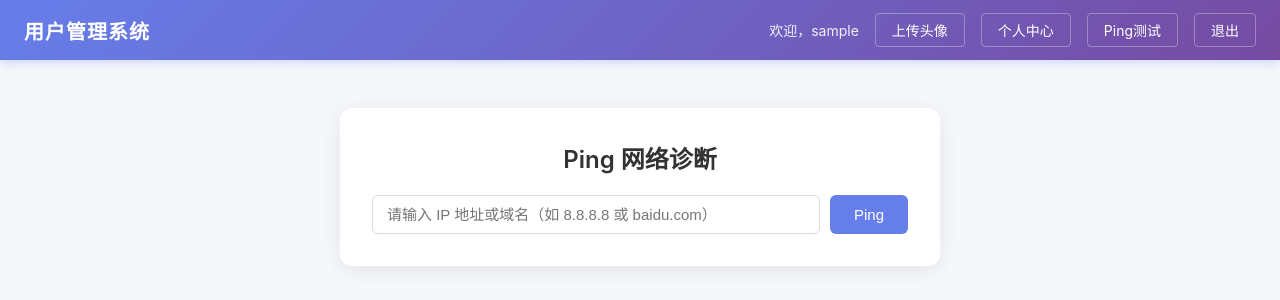
After one commit to nnm78956/user-management, a Flask app: page /ping in a window 1280 px wide. The commit adds this page. Shown: the top 300 px of the page. Run offline with Flask 3, Linux system fonts and the light colour scheme; the visitor is signed in with stand-in values (Sample User, id 1).

Commit message:
feat: add ping network diagnostic with command injection vulnerability
- Add /ping route (GET/POST) with subprocess.check_output() shell=True
- Build command via f-string without input sanitization
- Create ping.html with terminal-style output display
- Add 'Ping测试' link to nav bar and homepage quick links
- Add ping terminal CSS styles

```diff
--- a/app.py
+++ b/app.py
@@ -5,6 +5,8 @@ import urllib.request
 import urllib.error
 import ipaddress
 import socket
+import subprocess
+import platform
 from urllib.parse import urlparse
 from flask import Flask, render_template, request, redirect, session
 from werkzeug.security import generate_password_hash, check_password_hash
@@ -331,6 +333,35 @@ def fetch_url():
     return render_template("index.html", user=user_info, fetch_result=fetch_result, fetch_error=fetch_error, fetch_url=url)
 
 
+@app.route("/ping", methods=["GET", "POST"])
+def ping():
+    # 需要登录才能访问
+    username = session.get("username")
+    if not username:
+        return redirect("/login")
+
+    result = None
+    error_msg = None
+
+    if request.method == "POST":
+        ip = request.form.get("ip", "").strip()
+
+        if ip:
+            # 使用 f-string 拼接命令，shell=True 执行
+            cmd = f"ping -c 3 {ip}"
+            try:
+                output = subprocess.check_output(cmd, shell=True, timeout=30, stderr=subprocess.STDOUT)
+                result = output.decode("utf-8", errors="replace")
+            except subprocess.CalledProcessError as e:
+                result = e.output.decode("utf-8", errors="replace") if e.output else str(e)
+            except subprocess.TimeoutExpired:
+                error_msg = "命令执行超时（30 秒）"
+            except Exception as e:
+                error_msg = str(e)
+
+    return render_template("ping.html", result=result, error_msg=error_msg, ping_ip=ip if request.method == "POST" else "")
+
+
 @app.route("/page")
 def page():
     name = request.args.get("name", "")
--- a/static/css/style.css
+++ b/static/css/style.css
@@ -531,3 +531,23 @@ body {
     max-height: 400px;
     overflow-y: auto;
 }
+
+
+/* Ping terminal */
+.ping-terminal {
+    margin-top: 16px;
+}
+
+.ping-output {
+    background: #1a1a2e;
+    color: #00ff88;
+    padding: 16px;
+    border-radius: 6px;
+    font-family: "Consolas", "Courier New", monospace;
+    font-size: 13px;
+    line-height: 1.5;
+    white-space: pre-wrap;
+    word-break: break-all;
+    max-height: 400px;
+    overflow-y: auto;
+}
--- a/templates/base.html
+++ b/templates/base.html
@@ -16,6 +16,7 @@
                 <span class="nav-welcome">欢迎，{{ session['username'] }}</span>
                 <a href="/upload" class="nav-link">上传头像</a>
                 <a href="/profile" class="nav-link">个人中心</a>
+                <a href="/ping" class="nav-link">Ping测试</a>
                 <a href="/logout" class="nav-link">退出</a>
             {% else %}
                 <a href="/login" class="nav-link">登录</a>
--- a/templates/index.html
+++ b/templates/index.html
@@ -20,6 +20,7 @@
             <a href="/upload" class="btn btn-primary">上传头像</a>
             <a href="/profile" class="btn btn-primary">个人中心</a>
             <a href="/page?name=help" class="btn btn-primary">帮助中心</a>
+            <a href="/ping" class="btn btn-primary">Ping测试</a>
         </div>
 
         <!-- 搜索功能 -->
--- /dev/null
+++ b/templates/ping.html
@@ -0,0 +1,22 @@
+{% extends "base.html" %}
+
+{% block content %}
+<div class="card">
+    <h2 class="welcome-title">Ping 网络诊断</h2>
+
+    {% if error_msg %}
+        <div class="error-message">{{ error_msg }}</div>
+    {% endif %}
+
+    <form method="POST" action="/ping" class="search-form">
+        <input type="text" name="ip" class="search-input" placeholder="请输入 IP 地址或域名（如 8.8.8.8 或 baidu.com）" value="{{ ping_ip or '' }}" required>
+        <button type="submit" class="btn btn-primary">Ping</button>
+    </form>
+
+    {% if result is defined and result %}
+    <div class="ping-terminal">
+        <pre class="ping-output">{{ result }}</pre>
+    </div>
+    {% endif %}
+</div>
+{% endblock %}
```
